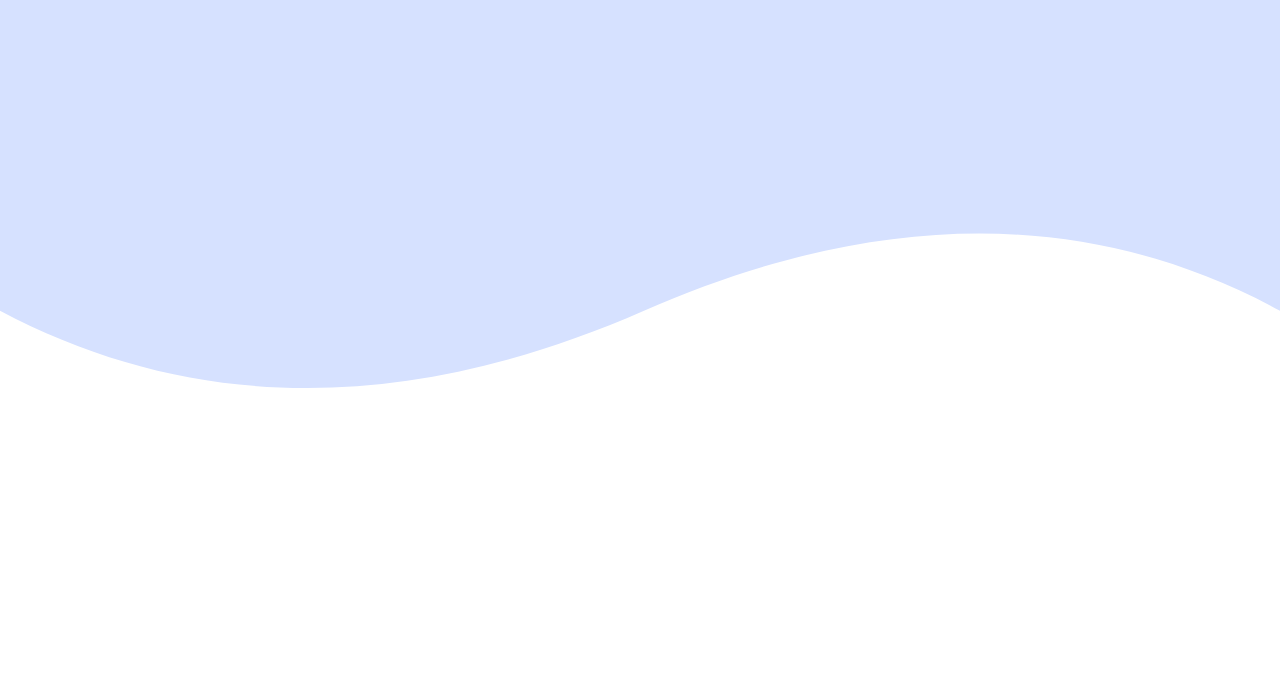
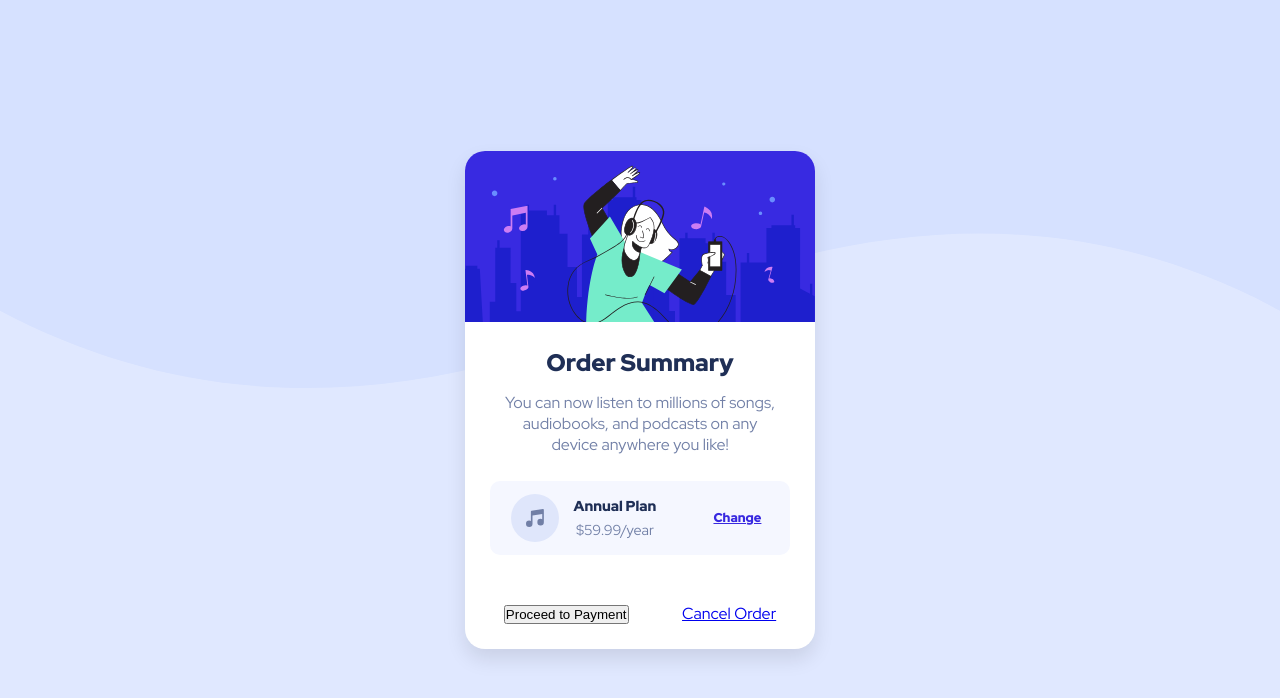
Before and after one commit to srsanjaykumar/order_summary_component, a plain HTML site: page index.html in a window 1280 px wide. Drawn offline with Linux system fonts and the light colour scheme.

Commit message:
Before annual plan complterd

```diff
--- a/index.html
+++ b/index.html
@@ -11,19 +11,27 @@
 </head>
 <body>
 
-  <!-- Order Summary
-
-  You can now listen to millions of songs, audiobooks, and podcasts on any
-  device anywhere you like!
-
-  Annual Plan
-  $59.99/year
-
-  Change
-
-  Proceed to Payment
-  Cancel Order -->
-
+<div class="container">
+  <div class="card">
+    <img class="person" src="./images/illustration-hero.svg" alt="illustration-hero" class="hero">
+    <div class="text">
+      <h1>Order Summary</h1>
+      <p>You can now listen to millions of songs, audiobooks, and podcasts on any device anywhere you like!</p>
+    </div>
+    <div class="plan align">
+      <div class="music">
+        <img src="./images/icon-music.svg" alt="" srcset="">
+        <div class="plan-text">
+          <h2>Annual Plan</h2>
+          <p>$59.99/year</p>
+        </div>
+      </div>
+      <a href="#" class="change">Change</a>
+    </div>
+    <button class="button align">Proceed to Payment</button>
+    <a href="#" class="cancel align">Cancel Order</a>
+  </div>
+</div>
 
 </body>
 </html>
--- a/style.css
+++ b/style.css
@@ -15,13 +15,87 @@
 }
 
 body {
+
   font-family: "Red Hat Display", sans-serif;
   background: url(./images/pattern-background-desktop.svg);
   background-repeat: repeat-x;
-
+/* this is one way to make as responsive
+    another way is  used  different image for mobile and desktop*/
   background-size: contain;
-  background-position: top;
-
+  /* background-position: top; */
+  background-color: var(--pale-blue);
   width: 100vw;
   height: 100vh;
+
+  display: flex;
+  justify-content: center;
+  align-items: center;
+  text-align: center;
 }
+
+.container{
+    max-width: 350px;
+    background-color: white;
+    border-radius: 20px;
+    box-shadow: 0px 10px 20px rgba(0, 0, 0, 0.1);
+}
+
+.person{
+    width: 100%;
+    border-radius: 20px 20px 0px 0px;
+}
+
+.text{
+  margin: 25px 35px ;
+}
+.text h1{
+    font-size: 1.5rem;
+    font-weight: 900;
+    color: var(--dark-blue);
+    margin-bottom: 15px;
+}
+.text p{
+    font-size: 1.0rem;
+    color: var(--desaturated-blue);
+    margin-bottom: 20px;
+    line-height: 1.3rem;
+}
+
+.align{
+    margin: 25px;
+}
+.plan{
+    display: flex;
+    padding: 13px 0;
+    justify-content:space-around;
+    align-items: center;
+    border-radius: 10px;
+    background-color: var(--very-pale-blue);
+
+
+}
+.plan h2{
+    font-size: 0.9rem;
+    font-weight: 900;
+    color: var(--dark-blue);
+
+}
+.change{
+    font-size: 0.8rem;
+    color: var(--bright-blue);
+    font-weight: 900;
+    cursor: pointer;
+}
+.plan p{
+    font-size: 0.9rem;
+    color: var(--desaturated-blue);
+    margin-top: 5px;
+}
+.plan-text{
+    margin-left: 15px;
+}
+.music{
+    margin-left: -8px;
+    display: flex;
+    align-items: center;
+}
```
